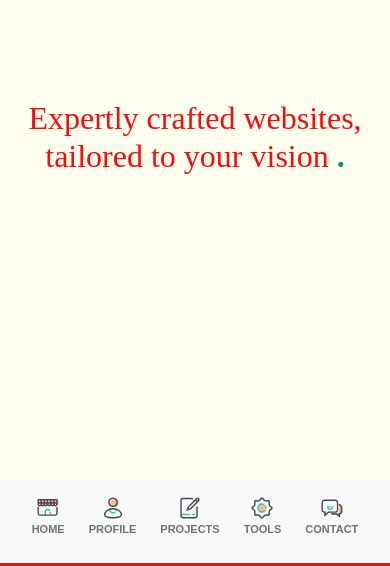
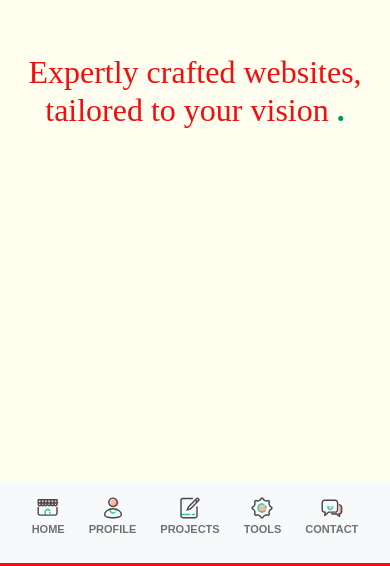
Before and after one commit to rowietamayo/rstPortfolio, a plain HTML site: page portfolio.html in a window 390 px wide. Shown: the part 281-847 px from the top of the page. Drawn offline with nearby package versions, Linux system fonts and the light colour scheme; a web font is replaced by a local one.

Commit message:
modify styling on home page

```diff
--- a/portfolio.css
+++ b/portfolio.css
@@ -577,6 +577,11 @@ h1 {
   #tech {
     font-size: 2em;
   }
+
+  #tag {
+    min-height: 20vh;
+  }
+
   .btn {
     height: 30px;
     font-size: 10px;
```
